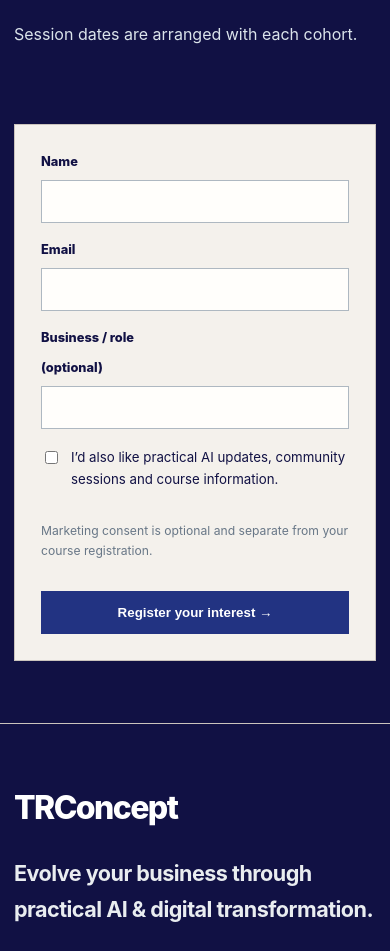
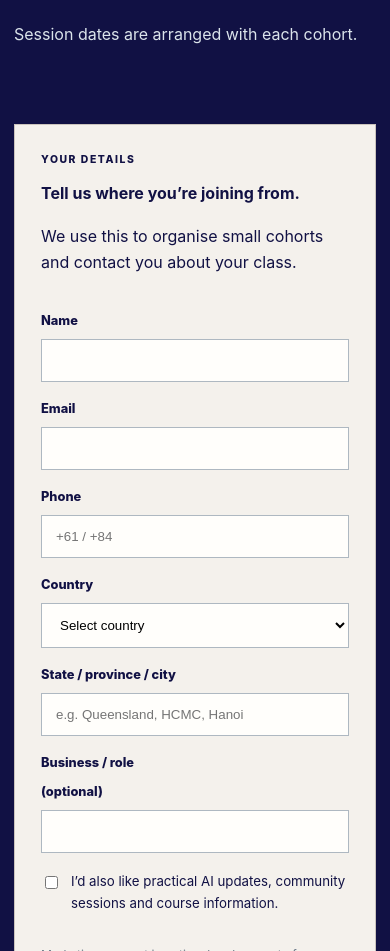
Before and after one commit to thuongr/tr-concept-website, a Next.js app: page /learn/level-2 in a window 390 px wide. Shown: the part 3762-4713 px from the top of the page. Built offline with nearby package versions, Linux system fonts and the light colour scheme; no server answers; the database is empty.

Commit message:
feat: collect phone and location for course registrations

```diff
--- a/components/CourseRegistrationForm.tsx
+++ b/components/CourseRegistrationForm.tsx
@@ -16,6 +16,9 @@ export function CourseRegistrationForm({ courseSlug }: { courseSlug: string }) {
       courseSlug,
       name: String(form.get("name") || ""),
       email: String(form.get("email") || ""),
+      phone: String(form.get("phone") || ""),
+      country: String(form.get("country") || ""),
+      stateRegion: String(form.get("stateRegion") || ""),
       business: String(form.get("business") || ""),
       marketingConsent: form.get("marketingConsent") === "on",
     };
@@ -27,7 +30,6 @@ export function CourseRegistrationForm({ courseSlug }: { courseSlug: string }) {
     });
 
     const body = await response.json().catch(() => ({}));
-
     if (!response.ok) {
       setState("error");
       setMessage(body.error || "Something went wrong. Please try again.");
@@ -35,55 +37,63 @@ export function CourseRegistrationForm({ courseSlug }: { courseSlug: string }) {
     }
 
     setState("success");
-    setMessage(
-      body.status === "WAITLIST"
-        ? "You’re on the waitlist. Check your email for confirmation."
-        : "Your registration has been received. Check your email for confirmation."
-    );
+    setMessage(body.status === "WAITLIST"
+      ? "You’re on the waitlist. Check your email for confirmation."
+      : "Your registration has been received. Check your email for confirmation.");
     event.currentTarget.reset();
   }
 
   return (
-    <form className="form-card" onSubmit={submit}>
+    <form className="form-card course-registration-form" onSubmit={submit}>
+      <div className="form-intro">
+        <span className="micro-label">Your details</span>
+        <strong>Tell us where you’re joining from.</strong>
+        <p>We use this to organise small cohorts and contact you about your class.</p>
+      </div>
+
       <div className="form-grid">
         <label>
           Name
-          <input name="name" required />
+          <input name="name" autoComplete="name" required />
         </label>
         <label>
           Email
-          <input name="email" type="email" required />
+          <input name="email" type="email" autoComplete="email" required />
+        </label>
+        <label>
+          Phone
+          <input name="phone" type="tel" autoComplete="tel" placeholder="+61 / +84" required />
+        </label>
+        <label>
+          Country
+          <select name="country" autoComplete="country-name" required defaultValue="">
+            <option value="" disabled>Select country</option>
+            <option value="Australia">Australia</option>
+            <option value="Vietnam">Vietnam</option>
+            <option value="Other">Other</option>
+          </select>
+        </label>
+        <label className="form-full">
+          State / province / city
+          <input name="stateRegion" autoComplete="address-level1" placeholder="e.g. Queensland, HCMC, Hanoi" required />
         </label>
         <label className="form-full">
           Business / role <span>(optional)</span>
-          <input name="business" />
+          <input name="business" autoComplete="organization" />
         </label>
       </div>
 
       <label className="checkbox">
         <input type="checkbox" name="marketingConsent" />
-        <span>
-          I’d also like practical AI updates, community sessions and course information.
-        </span>
+        <span>I’d also like practical AI updates, community sessions and course information.</span>
       </label>
+      <p className="form-note">Marketing consent is optional and separate from your course registration.</p>
 
-      <p className="form-note">
-        Marketing consent is optional and separate from your course registration.
-      </p>
-
-      <button
-        className="button button-dark"
-        type="submit"
-        disabled={state === "sending"}
-      >
+      <button className="button button-dark" type="submit" disabled={state === "sending"}>
         {state === "sending" ? "Sending…" : "Register your interest"} →
       </button>
 
-      {message && (
-        <p className={state === "error" ? "form-message error" : "form-message"}>
-          {message}
-        </p>
-      )}
+      {message && <p className={state === "error" ? "form-message error" : "form-message"}>{message}</p>}
     </form>
   );
 }
```
